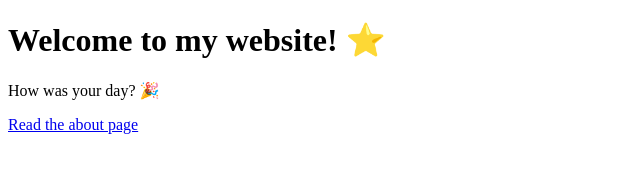
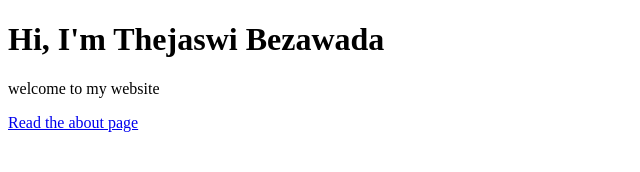
Before and after one commit to ThejaswiBezawada/Theja-Building-Dreams, a plain HTML site: page index.html in a window 1280 px wide. Shown: the whole page, without its empty margins (0-640 px from the left). Drawn offline with Linux system fonts and the light colour scheme.

Commit message:
Update index.html

```diff
--- a/index.html
+++ b/index.html
@@ -4,8 +4,8 @@
       <title>My Cool Website</title>
    </head>
    <body>
-      <h1>Welcome to my website! ⭐️</h1>
-      <p>How was your day? 🎉</p>
+      <h1>Hi, I'm Thejaswi Bezawada</h1>
+      <p>welcome to my website</p>
       <a href="./about">Read the about page</a>
    </body>
 </html>
```
